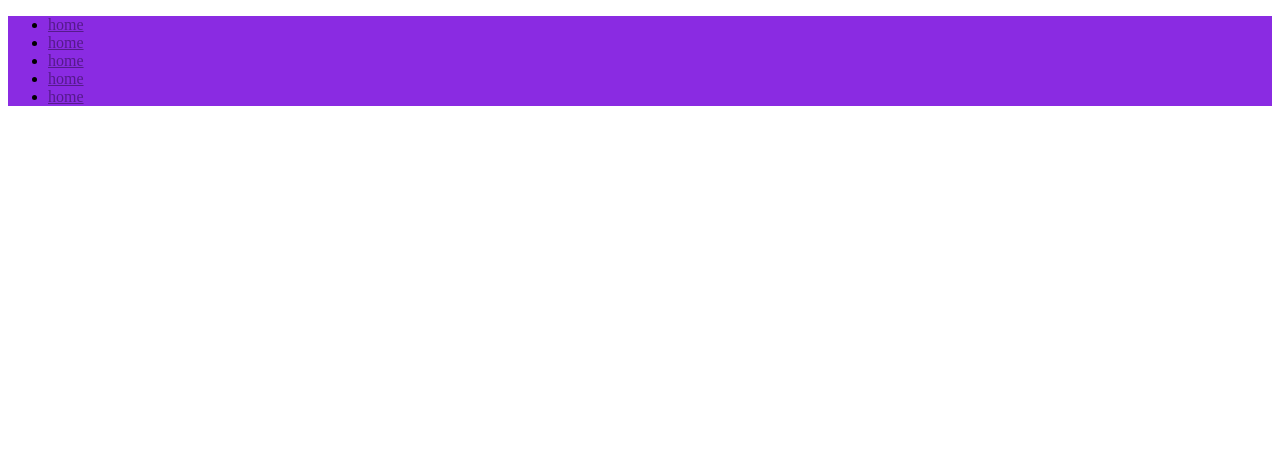
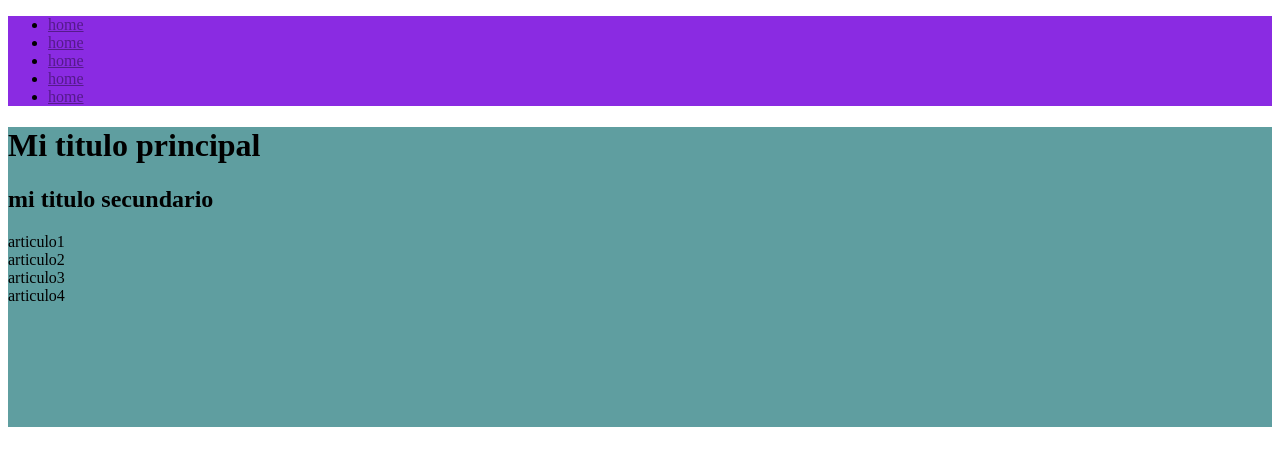
Before and after one commit to codercabral/comision46975, a plain HTML site: page index.html in a window 1280 px wide. Drawn offline with Linux system fonts and the light colour scheme.

Commit message:
agrego el main con estilos

```diff
--- a/estilos.css
+++ b/estilos.css
@@ -1,3 +1,8 @@
 header{
     background-color: blueviolet;
 }
+
+main{
+    height: 300px;
+    background-color: cadetblue;
+}
--- a/index.html
+++ b/index.html
@@ -18,5 +18,13 @@
             </ul>
         </nav>
     </header>
+    <main>
+        <h1>Mi titulo principal</h1>
+        <h2>mi titulo secundario</h2>
+        <article>articulo1</article>
+        <article>articulo2</article>
+        <article>articulo3</article>
+        <article>articulo4</article>
+    </main>
 </body>
 </html>
```
